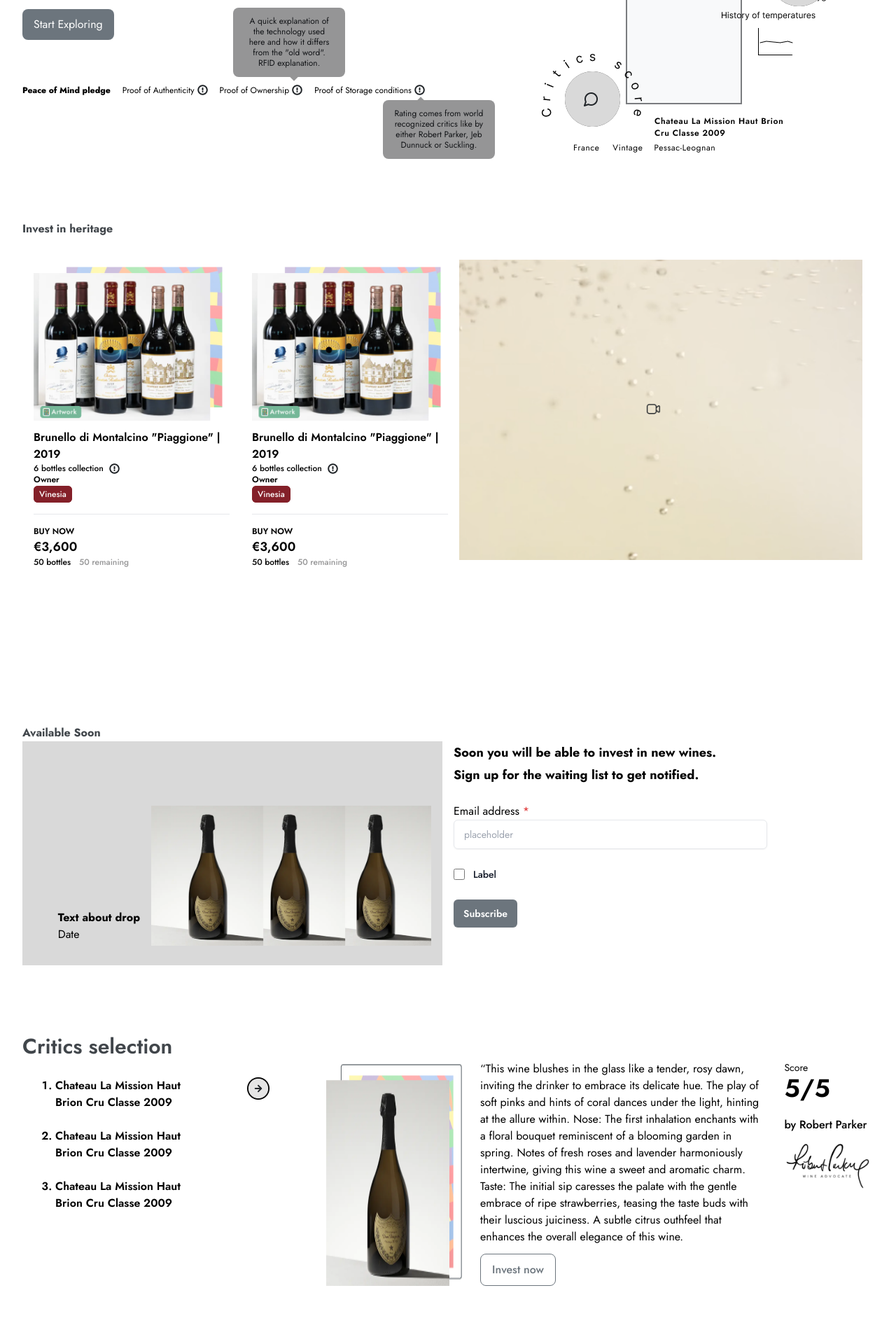
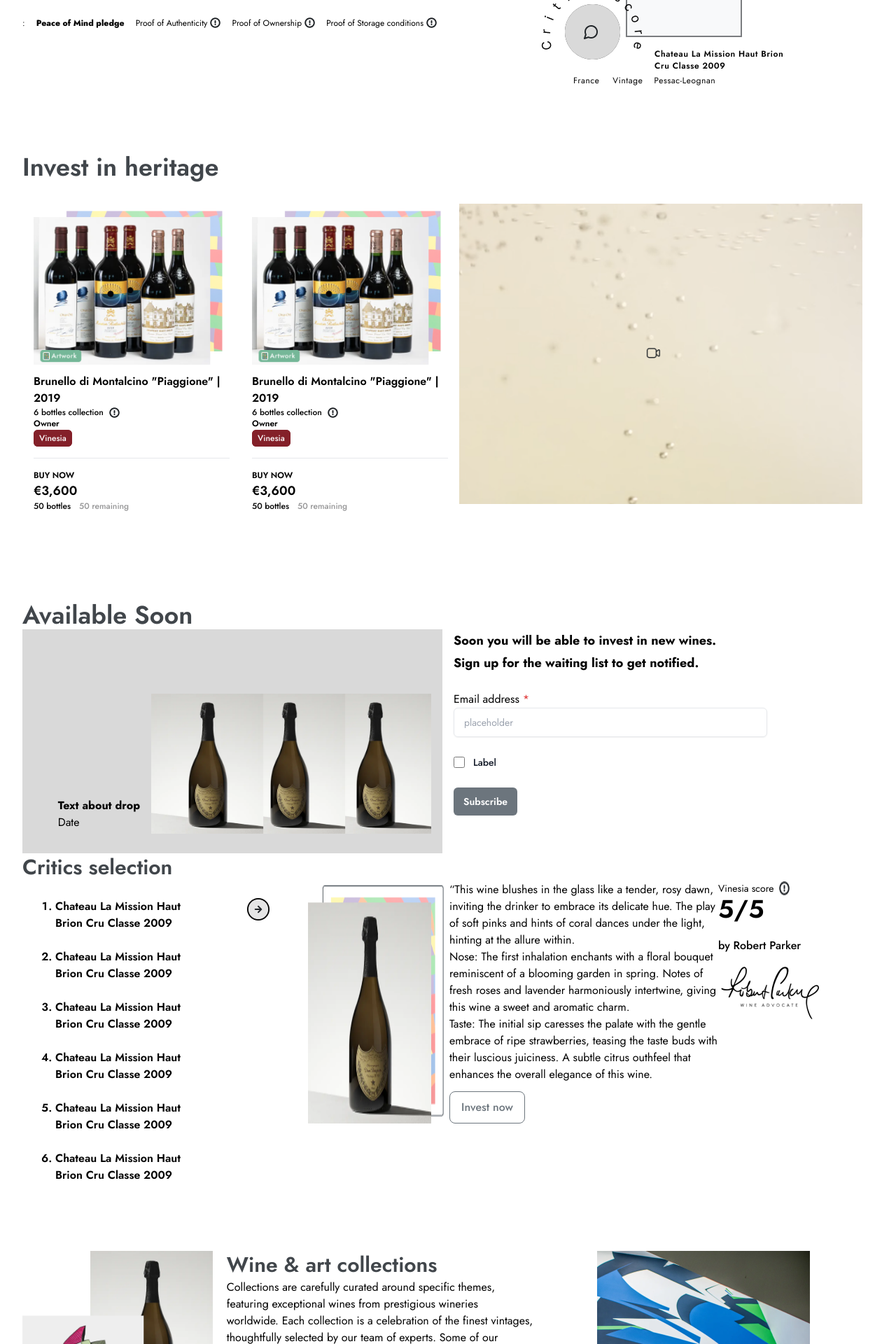
Before and after one commit to nalaZazu/vinesia-market, a Next.js app: page / in a window 1280 px wide. Shown: the part 480-2400 px from the top of the page at 70% size. Built offline with nearby package versions, Linux system fonts and the light colour scheme.

Commit message:
update-headingText

```diff
--- a/src/app/page.tsx
+++ b/src/app/page.tsx
@@ -8,7 +8,8 @@
 export default function Home() {
   return (
     <>
-      <div className="container mx-auto max-w-2xl px-4 py-16 sm:py-24 sm:px-6 lg:max-w-7xl lg:px-8">
+      <div className="container mx-auto max-w-2xl px-4  sm:px-6 lg:max-w-7xl lg:px-8">
+        {/* py-16 sm:py-24 */}
         <Banner />
         <Heritage />
         <Available />
--- a/src/components/available/page.tsx
+++ b/src/components/available/page.tsx
@@ -3,9 +3,9 @@
 import bottlePic from "../../assets/image/image25.png";
 const Available = () => {
   return (
-    <div className="py-16 sm:py-24">
+    <div className=" ">
 
-      <h2 className="text-primary font-bold">Available Soon</h2>
+      <h1 className="font-semibold text-primary leading-10 text-4xl">Available Soon</h1>
       <div className="mx-auto grid max-w-2xl grid-cols-1 gap-x-4 gap-y-8 lg:max-w-none lg:grid-cols-2 h-80">
         <div className="bg-bgprimary  flex justify-end items-end">
           <div className="mb-8">
--- a/src/components/banner/page.tsx
+++ b/src/components/banner/page.tsx
@@ -1,23 +1,39 @@
-import React from "react";
+import React, { useState } from "react";
 import Image from "next/image";
 import alert from "../../assets/image/alert-circle.png";
-import tooltip from "../../assets/image/Tooltips.png";
-import tooltip1 from "../../assets/image/Tooltips (1).png";
 import group1 from "../../assets/image/group1.png";
 
 const Banner = () => {
+  const [tooltipVisible, setTooltipVisible] = useState(false);
+  const [isHovered, setIsHovered] = useState(false);
+  const showTooltip = () => {
+    setTooltipVisible(true);
+  };
+
+  const hideTooltip = () => {
+    setTooltipVisible(false);
+  };
+
+  const handleMouseEnter = () => {
+    setIsHovered(true);
+  };
+
+  const handleMouseLeave = () => {
+    setIsHovered(false);
+  };
+
   return (
     <>
       <div className="mx-auto grid max-w-2xl grid-cols-1 items-center gap-x-8 gap-y-16   lg:max-w-7xl lg:grid-cols-2  ">
         {/* // px-4   sm:px-6  */}
         <div>
-          <h2 className="font-semibold text-primary leading-10 text-4xl">
+          <h1 className="font-semibold text-primary leading-10 text-4xl ">
             Marketplace
-          </h2>
+          </h1>
           <div className="mt-4 text-primary text-2xl">
             <h2>appreciating your wine, guarding its emotions</h2>
             <h2>
-              something about technology, advantage of wine investments, unique
+              something about technology, advantage of wine investments,  unique
               buying and reselling experience
             </h2>
           </div>
@@ -25,7 +41,7 @@
             Start Exploring
           </button>
           <div className="mt-16">
-            <ul className="flex justify-between font-normal text-xs">
+            <ul className="flex justify-between font-normal text-xs">:
               <li className="font-extrabold">Peace of Mind pledge</li>
               <li className="flex">
                 Proof of Authenticity
@@ -39,9 +55,14 @@
                   />
                 </li>
               </li>
-              <li className="flex relative">
+              <li
+                className="flex relative"
+
+              >
                 Proof of Ownership
-                <li className="ml-1">
+                <li className="ml-1"
+                onMouseEnter={showTooltip}
+                onMouseLeave={hideTooltip}>
                   <Image
                     src={alert}
                     alt="Picture of the author"
@@ -50,11 +71,13 @@
                     quality={75}
                   />
                 </li>
-                <div className="relative">
-                  <div className="absolute   inline-block w-40 px-4 py-3 mb-10 -ml-32 text-white !bg-[#959596] rounded-lg z-10 top-[-110px] left-[29px]">
+                <div
+                  className={`relative ${tooltipVisible ? "block" : "hidden"}`}
+                >
+                  <div className="absolute inline-block w-40 px-4 py-3 mb-10 -ml-32 text-white bg-[#959596] rounded-lg z-10 top-[-110px] left-[29px]">
                     <span className="inline-block text-xs text-center font-normal leading-tight text-[#141619]">
                       A quick explanation of the technology used here and how it
-                      differs from the "old word". RFID explanation.
+                      differs from the {`"old word"`} . RFID explanation.
                     </span>
                     <span
                       className="absolute bottom-0 right-0 w-2 h-2 -mb-1 transform rotate-45 bg-[#959596] z-0"
@@ -63,9 +86,12 @@
                   </div>
                 </div>
               </li>
+
               <li className="flex relative">
                 Proof of Storage conditions
-                <li className="ml-1">
+                <li className="ml-1"
+                onMouseEnter={handleMouseEnter}
+                onMouseLeave={handleMouseLeave}>
                   <Image
                     src={alert}
                     alt="Picture of the author"
@@ -74,29 +100,25 @@
                     quality={75}
                   />
                 </li>
-                <div className="relative">
-                  <div className="absolute   inline-block w-40 px-4 py-3  mt-2 -ml-32 text-white !bg-[#959596] rounded-lg z-10 top-[14px] left-[68px]">
+                <div className={`relative ${isHovered ? "block" : "hidden"}`}>
+                  <div className="absolute inline-block w-40 px-4 py-3 mt-2 -ml-32 text-white bg-[#959596] rounded-lg z-10 top-[14px] left-[68px]">
                     <span className="inline-block text-xs text-center font-normal leading-tight text-[#141619]">
                       Rating comes from world recognized critics like by either
                       Robert Parker, Jeb Dunnuck or Suckling.
                     </span>
                     <span
-                      className="absolute  w-2 h-2 -mb-1 transform rotate-45 !bg-[#959596] z-30"
+                      className="absolute w-2 h-2 -mb-1 transform rotate-45 bg-[#959596] z-30"
                       style={{ left: "31%", top: "-4%" }}
                     ></span>
                   </div>
                 </div>
               </li>
-
-              <li></li>
             </ul>
           </div>
         </div>
-
         {/* next section  */}
         <div className="grid justify-end">
           {/* // grid-cols-2 grid-rows-2 gap-4 sm:gap-6 lg:gap-8 */}
-
           <Image src={group1} alt="Picture of the author" />
         </div>
       </div>
--- a/src/components/critics/page.tsx
+++ b/src/components/critics/page.tsx
@@ -6,64 +6,34 @@
 import arrowleft from "../../assets/image/arrow slide left.png";
 import wine from "../../assets/image/group2.png";
 import signature from "../../assets/image/Zrzut ekranu 2023-10-1 o 11.17 1.png";
+import alert from "../../assets/image/alert-circle.png";
 const Critics = () => {
   return (
     <>
-      {/* critics -section */}
+      {/* critics-section */}
       <h1 className="text-primary font-semibold text-3xl leading-10">
         Critics selection
       </h1>
-      {/* <div className=" flex">
-          <div className="flex-none mt-6">
-            <ul className="list-decimal list-outside font-semibold leading-6  ">
-              <li>Chateau La Mission Haut Brion Cru Classe 2009
-
-                <button className="mt-6">
-            <Image src={arrowleft} alt="arrow" />
-          </button>
-              </li>
-              <li>Chateau La Mission Haut Brion Cru Classe 2009</li>
-              <li>Chateau La Mission Haut Brion Cru Classe 2009</li>
-            </ul>
-
-          </div>
-
-          <div className="flex-1 w-64  ml-5">
-
-            <p className="flex">
-            <Image  src={wine} alt="image" width={150}  height={100}/>
-
-              Collections are carefully curated around specific themes,
-              featuring exceptional wines from prestigious wineries worldwide.
-              Each collection is a celebration of the finest vintages,
-              thoughtfully selected by our team of experts. Some of our
-              collections also include captivating artwork from the renowned
-              artist Reso, adding an artistic touch to the wine collections you
-              invest in.
-            </p>
-            <div className="flex">
-              <button className="py-2.5 px-4 mt-3 bg-bgsecondary text-white rounded-lg  ">
-                Start Exploring
-              </button>
-              <button className="py-2.5 px-4 mt-3 ml-2  text-bgsecondary rounded-lg  font-medium text-base flex">
-                Meet the artist
-                <Image src={arrow} alt="arrow" />
-              </button>
-            </div>
-          </div>
-
-        <div className="flex-1 w-32">
-          <Image className="mx-auto" src={img2} alt="image" />
-        </div>
-      </div> */}
-
       <div className="grid grid-cols-3 gap-2">
         <div className=" flex justify-around items-start">
           <div className="mt-6 w-[45%]">
             <ul className="list-decimal list-outside font-semibold leading-6">
               <li>Chateau La Mission Haut Brion Cru Classe 2009</li>
-              <li className="mt-6">Chateau La Mission Haut Brion Cru Classe 2009</li>
-              <li className=" mt-6 ">Chateau La Mission Haut Brion Cru Classe 2009</li>
+              <li className="mt-6">
+                Chateau La Mission Haut Brion Cru Classe 2009
+              </li>
+              <li className=" mt-6 ">
+                Chateau La Mission Haut Brion Cru Classe 2009
+              </li>
+              <li className=" mt-6 ">
+                Chateau La Mission Haut Brion Cru Classe 2009
+              </li>
+              <li className=" mt-6 ">
+                Chateau La Mission Haut Brion Cru Classe 2009
+              </li>
+              <li className=" mt-6 ">
+                Chateau La Mission Haut Brion Cru Classe 2009
+              </li>
             </ul>
           </div>
           <button className="mt-6">
@@ -74,29 +44,49 @@
         <div className="col-span-2">
           <div className="flex">
             <div className="flex  justify-evenly">
+              <Image src={wine} alt="image"  className="mr-2"/>
+
+              <ul className=" w-2/3  ">
+                <li>
                   {" "}
-              <Image src={wine} alt="image" />
-              <p className=" w-3/5 ">
                   “This wine blushes in the glass like a tender, rosy dawn,
                   inviting the drinker to embrace its delicate hue. The play of
-                soft pinks and hints of coral dances under the light, hinting at
-                the allure within. Nose: The first inhalation enchants with a
-                floral bouquet reminiscent of a blooming garden in spring. Notes
-                of fresh roses and lavender harmoniously intertwine, giving this
-                wine a sweet and aromatic charm. Taste: The initial sip caresses
-                the palate with the gentle embrace of ripe strawberries, teasing
-                the taste buds with their luscious juiciness. A subtle citrus
-                outhfeel that enhances the overall elegance of this wine.
-               <div>
+                  soft pinks and hints of coral dances under the light, hinting
+                  at the allure within.
+                </li>
+                <li>
+                  {" "}
+                  Nose: The first inhalation enchants with a floral bouquet
+                  reminiscent of a blooming garden in spring. Notes of fresh
+                  roses and lavender harmoniously intertwine, giving this wine a
+                  sweet and aromatic charm.
+                </li>
+                <li>
+                  Taste: The initial sip caresses the palate with the gentle
+                  embrace of ripe strawberries, teasing the taste buds with
+                  their luscious juiciness. A subtle citrus outhfeel that
+                  enhances the overall elegance of this wine.
+                </li><div>
                 <button className="py-2.5 px-4 mt-3 border border-bgsecondary  text-bgsecondary rounded-lg text-base font-medium">
                   Invest now
                 </button>
               </div>
-              </p>
+              </ul>
+
             </div>
 
-            <div className="w-[100%]">
-              <h2 className="font-normal text-sm">Score</h2>
+            <div className=" w-3/4">
+              <h2 className="font-normal text-sm flex">
+                Vinesia score
+                <Image
+                  src={alert}
+                  alt="Picture of the author"
+                  width={15}
+                  height={15}
+                  quality={75}
+                  className="ml-2"
+                />
+              </h2>
               <div className="flex flex-col ">
                 <span className="font-semibold text-4xl">5/5</span>
                 <span className="text-base font-medium mt-5">
@@ -117,7 +107,7 @@
             <Image src={img1} alt="image" />
           </div>
           <div className="shrink-0  w-3/5 ml-5">
-            <h1 className="font-semibold text-3xl leading-10 text-primary">
+            <h1 className="text-primary font-semibold text-3xl leading-10">
               Wine & art collections
             </h1>
             <p>
--- a/src/components/heritage/page.tsx
+++ b/src/components/heritage/page.tsx
@@ -3,10 +3,11 @@
 import winbottle from "../../assets/image/Frame1.png";
 import backbg from "../../assets/image/bg.png";
 import alert from "../../assets/image/alert-circle.png";
+import HeritageTab from "../heritagetab/page";
 const Heritage = () => {
   return (
     <div className="py-16 sm:py-24">
-      <h1 className="text-primary font-bold">Invest in heritage</h1>
+      <h1 className="font-semibold text-primary leading-10 text-4xl">Invest in heritage</h1>
       <div className="mx-auto max-w-7xl px-4 py-8">
         <div className="mx-auto max-w-2xl  lg:max-w-none  ">
           {/* <div className="mt-6  grid lg:grid lg:grid-cols-2 lg:gap-x-6 lg:space-y-0">
@@ -23,7 +24,7 @@
                     className="mb-3"
                   />
                   <h4 className=" font-semibold  text-base	leading-6">
-                    Brunello di Montalcino "Piaggione" | 2019
+                    Brunello di Montalcino {`"Piaggione"`} | 2019
                   </h4>
                   <p className="flex text-xs  items-center font-medium">
                     6 bottles collection{" "}
@@ -60,7 +61,7 @@
                     className="mb-3"
                   />
                   <h4 className=" font-semibold  text-base	leading-6">
-                    Brunello di Montalcino "Piaggione" | 2019
+                    Brunello di Montalcino {`"Piaggione"`} | 2019
                   </h4>
                   <p className="flex text-xs  items-center font-medium">
                     6 bottles collection{" "}
@@ -103,6 +104,7 @@
           </div>
         </div>
       </div>
+      {/* <HeritageTab/> */}
     </div>
   );
 };
--- /dev/null
+++ b/src/components/heritagetab/page.tsx
@@ -0,0 +1,20 @@
+import React from 'react'
+
+const HeritageTab = () => {
+  return (
+    <>
+    <h2 className="text-base font-semibold leading-5 ">Explore more regions</h2>
+
+
+
+
+
+
+
+
+
+    </>
+  )
+}
+
+export default HeritageTab
```
Lines whose indentation alone changed are shown as unchanged.
